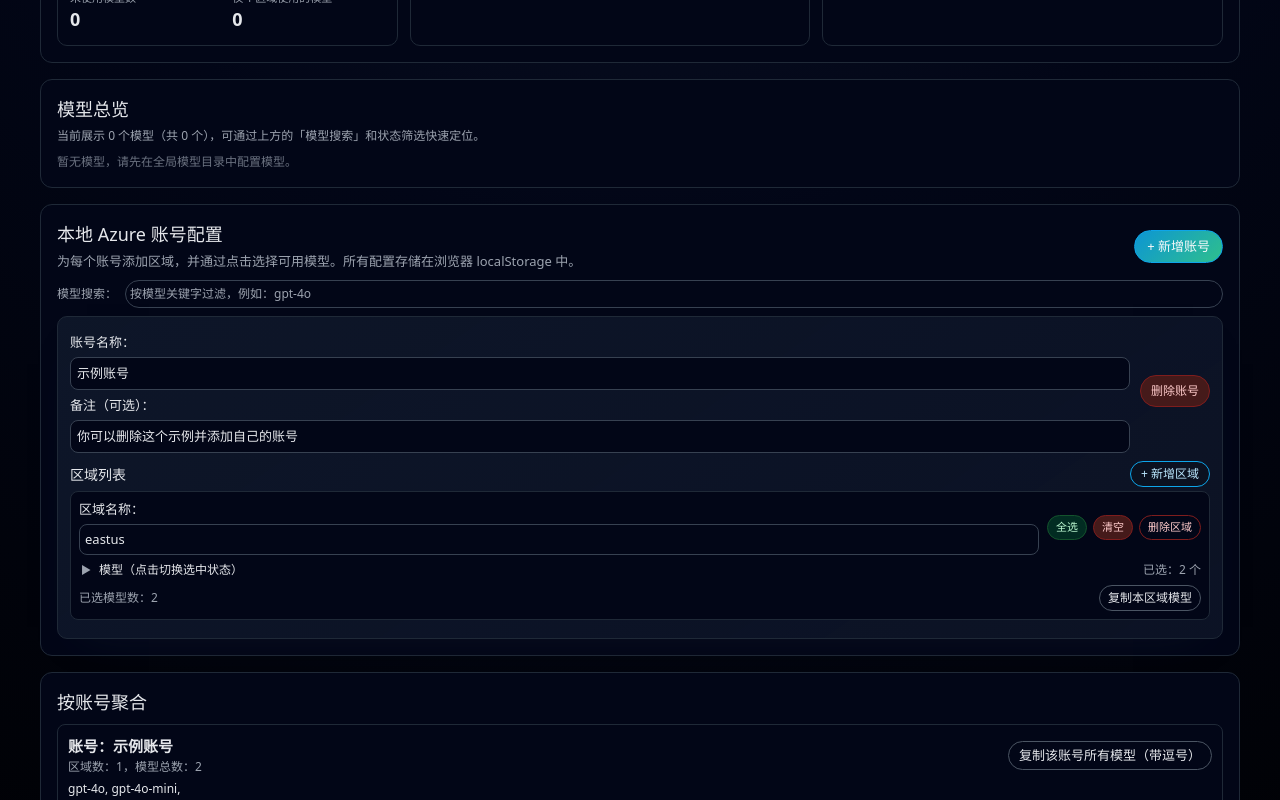
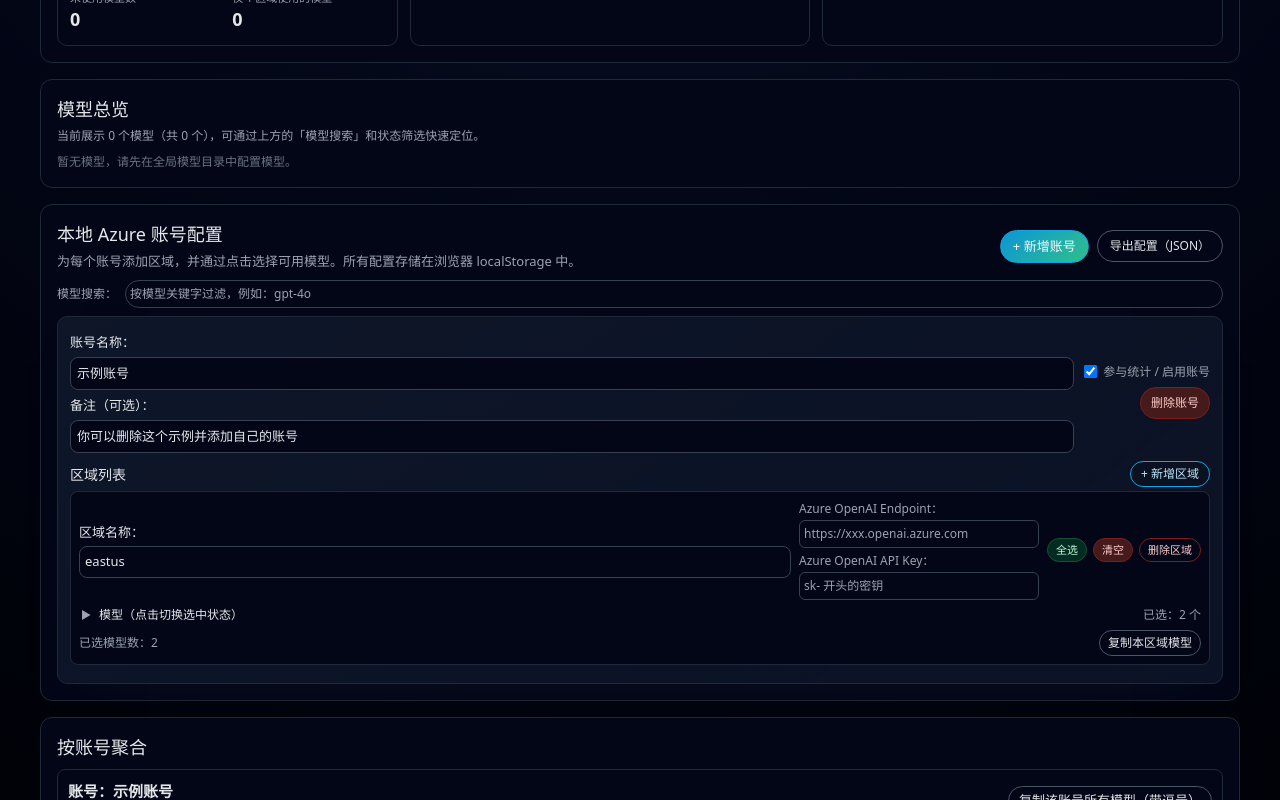
Before and after one commit to Zeta-ZhaoLi/ai-foundry-manager, a React (Vite) app: page / in a window 1280 px wide. Shown: the part 441-1241 px from the top of the page. Built offline with nearby package versions, Linux system fonts and the light colour scheme.

Commit message:
feat(ui): support account disable, config export and per-region Azure credentials

```diff
--- a/src/components/AzureModelsDashboard.tsx
+++ b/src/components/AzureModelsDashboard.tsx
@@ -27,6 +27,8 @@ export const AzureModelsDashboard: React.FC = () => {
     updateRegionName,
     updateRegionModelsText,
     deleteRegion,
+    updateRegionEndpoint,
+    updateRegionApiKey,
   } = useLocalAzureAccounts();
 
   const [copyMessage, setCopyMessage] = useState<string | null>(null);
@@ -891,6 +893,13 @@ export const AzureModelsDashboard: React.FC = () => {
               为每个账号添加区域，并通过点击选择可用模型。所有配置存储在浏览器 localStorage 中。
             </div>
           </div>
+          <div
+            style={{
+              display: 'flex',
+              alignItems: 'center',
+              gap: 8,
+            }}
+          >
             <button
               onClick={addAccount}
               style={{
@@ -907,6 +916,41 @@ export const AzureModelsDashboard: React.FC = () => {
             >
               + 新增账号
             </button>
+            <button
+              onClick={() => {
+                try {
+                  const payload = JSON.stringify({ accounts, masterText }, null, 2);
+                  const blob = new Blob([payload], {
+                    type: 'application/json;charset=utf-8',
+                  });
+                  const url = URL.createObjectURL(blob);
+                  const link = document.createElement('a');
+                  link.href = url;
+                  link.download = 'azure-openai-manager-config.json';
+                  document.body.appendChild(link);
+                  link.click();
+                  document.body.removeChild(link);
+                  URL.revokeObjectURL(url);
+                  setCopyMessage('配置已导出为 JSON 文件');
+                  setLastCopiedLabel('配置导出');
+                } catch {
+                  setCopyMessage('导出失败，请重试');
+                  setLastCopiedLabel(null);
+                }
+              }}
+              style={{
+                padding: '6px 12px',
+                borderRadius: 999,
+                border: '1px solid #4b5563',
+                backgroundColor: '#020617',
+                color: '#e5e7eb',
+                cursor: 'pointer',
+                fontSize: 12,
+              }}
+            >
+              导出配置（JSON）
+            </button>
+          </div>
         </div>
 
         <div
@@ -964,6 +1008,7 @@ export const AzureModelsDashboard: React.FC = () => {
                 background:
                   'linear-gradient(145deg, rgba(15,23,42,0.9), rgba(15,23,42,0.7))',
                 boxShadow: '0 18px 40px -30px rgba(15,23,42,0.8)',
+                opacity: acct.enabled !== false ? 1 : 0.6,
               }}
             >
               <div
@@ -1023,6 +1068,32 @@ export const AzureModelsDashboard: React.FC = () => {
                     />
                   </label>
                 </div>
+                <div
+                  style={{
+                    display: 'flex',
+                    flexDirection: 'column',
+                    alignItems: 'flex-end',
+                    gap: 6,
+                  }}
+                >
+                  <label
+                    style={{
+                      fontSize: 12,
+                      color: '#9ca3af',
+                      display: 'flex',
+                      alignItems: 'center',
+                      gap: 6,
+                    }}
+                  >
+                    <input
+                      type="checkbox"
+                      checked={acct.enabled !== false}
+                      onChange={(e) =>
+                        updateAccountEnabled(acct.id, e.target.checked)
+                      }
+                    />
+                    <span>参与统计 / 启用账号</span>
+                  </label>
                   <button
                     onClick={() => deleteAccount(acct.id)}
                     style={{
@@ -1039,6 +1110,7 @@ export const AzureModelsDashboard: React.FC = () => {
                   >
                     删除账号
                   </button>
+                </div>
               </div>
 
               <div style={{ marginBottom: 6 }}>
@@ -1130,6 +1202,136 @@ export const AzureModelsDashboard: React.FC = () => {
                                   placeholder="例如：eastus、swedencentral"
                                 />
                               </label>
+                          <div
+                            style={{
+                              display: 'flex',
+                              flexDirection: 'column',
+                              gap: 4,
+                              minWidth: 240,
+                            }}
+                          >
+                            <label
+                              style={{
+                                fontSize: 12,
+                                color: '#9ca3af',
+                              }}
+                            >
+                              Azure OpenAI Endpoint：
+                              <div
+                                style={{
+                                  display: 'flex',
+                                  alignItems: 'center',
+                                  gap: 6,
+                                  marginTop: 2,
+                                }}
+                              >
+                                <input
+                                  style={{
+                                    flex: 1,
+                                    padding: 4,
+                                    borderRadius: 6,
+                                    border: '1px solid #374151',
+                                    backgroundColor: '#020617',
+                                    color: '#e5e7eb',
+                                    fontSize: 12,
+                                  }}
+                                  value={reg.endpoint || ''}
+                                  onChange={(e) =>
+                                    updateRegionEndpoint(
+                                      acct.id,
+                                      reg.id,
+                                      e.target.value,
+                                    )
+                                  }
+                                  placeholder="https://xxx.openai.azure.com"
+                                />
+                                {reg.endpoint && (
+                                  <button
+                                    type="button"
+                                    onClick={() =>
+                                      handleCopy(
+                                        reg.endpoint || '',
+                                        `区域 ${reg.name || reg.id} 的 Endpoint`,
+                                      )
+                                    }
+                                    style={{
+                                      padding: '2px 8px',
+                                      borderRadius: 999,
+                                      border: '1px solid #4b5563',
+                                      backgroundColor: '#020617',
+                                      color: '#e5e7eb',
+                                      cursor: 'pointer',
+                                      fontSize: 11,
+                                      whiteSpace: 'nowrap',
+                                    }}
+                                  >
+                                    复制
+                                  </button>
+                                )}
+                              </div>
+                            </label>
+                            <label
+                              style={{
+                                fontSize: 12,
+                                color: '#9ca3af',
+                              }}
+                            >
+                              Azure OpenAI API Key：
+                              <div
+                                style={{
+                                  display: 'flex',
+                                  alignItems: 'center',
+                                  gap: 6,
+                                  marginTop: 2,
+                                }}
+                              >
+                                <input
+                                  type="password"
+                                  style={{
+                                    flex: 1,
+                                    padding: 4,
+                                    borderRadius: 6,
+                                    border: '1px solid #374151',
+                                    backgroundColor: '#020617',
+                                    color: '#e5e7eb',
+                                    fontSize: 12,
+                                  }}
+                                  value={reg.apiKey || ''}
+                                  onChange={(e) =>
+                                    updateRegionApiKey(
+                                      acct.id,
+                                      reg.id,
+                                      e.target.value,
+                                    )
+                                  }
+                                  placeholder="sk- 开头的密钥"
+                                />
+                                {reg.apiKey && (
+                                  <button
+                                    type="button"
+                                    onClick={() =>
+                                      handleCopy(
+                                        reg.apiKey || '',
+                                        `区域 ${reg.name || reg.id} 的 API Key`,
+                                      )
+                                    }
+                                    style={{
+                                      padding: '2px 8px',
+                                      borderRadius: 999,
+                                      border: '1px solid #4b5563',
+                                      backgroundColor: '#020617',
+                                      color: '#e5e7eb',
+                                      cursor: 'pointer',
+                                      fontSize: 11,
+                                      whiteSpace: 'nowrap',
+                                    }}
+                                  >
+                                    复制
+                                  </button>
+                                )}
+                              </div>
+                            </label>
+                          </div>
                           <div
                             style={{
                               display: 'flex',
--- a/src/hooks/useLocalAzureAccounts.ts
+++ b/src/hooks/useLocalAzureAccounts.ts
@@ -5,6 +5,8 @@ export interface LocalRegion {
   id: string;
   name: string;
   modelsText: string;
+  endpoint?: string;
+  apiKey?: string;
 }
 
 export interface LocalAccount {
@@ -219,6 +221,42 @@ export function useLocalAzureAccounts() {
     [saveAccounts],
   );
 
+  const updateRegionEndpoint = useCallback(
+    (accountId: string, regionId: string, endpoint: string) => {
+      saveAccounts((prev) =>
+        prev.map((acct) =>
+          acct.id === accountId
+            ? {
+                ...acct,
+                regions: acct.regions.map((reg) =>
+                  reg.id === regionId ? { ...reg, endpoint } : reg,
+                ),
+              }
+            : acct,
+        ),
+      );
+    },
+    [saveAccounts],
+  );
+
+  const updateRegionApiKey = useCallback(
+    (accountId: string, regionId: string, apiKey: string) => {
+      saveAccounts((prev) =>
+        prev.map((acct) =>
+          acct.id === accountId
+            ? {
+                ...acct,
+                regions: acct.regions.map((reg) =>
+                  reg.id === regionId ? { ...reg, apiKey } : reg,
+                ),
+              }
+            : acct,
+        ),
+      );
+    },
+    [saveAccounts],
+  );
+
   // 仅统计 enabled 的账号
   const enabledAccounts = useMemo(
     () => accounts.filter((a) => a.enabled !== false),
@@ -287,5 +325,7 @@ export function useLocalAzureAccounts() {
     updateRegionName,
     updateRegionModelsText,
     deleteRegion,
+    updateRegionEndpoint,
+    updateRegionApiKey,
   };
 }
```
Lines whose indentation alone changed are shown as unchanged.
